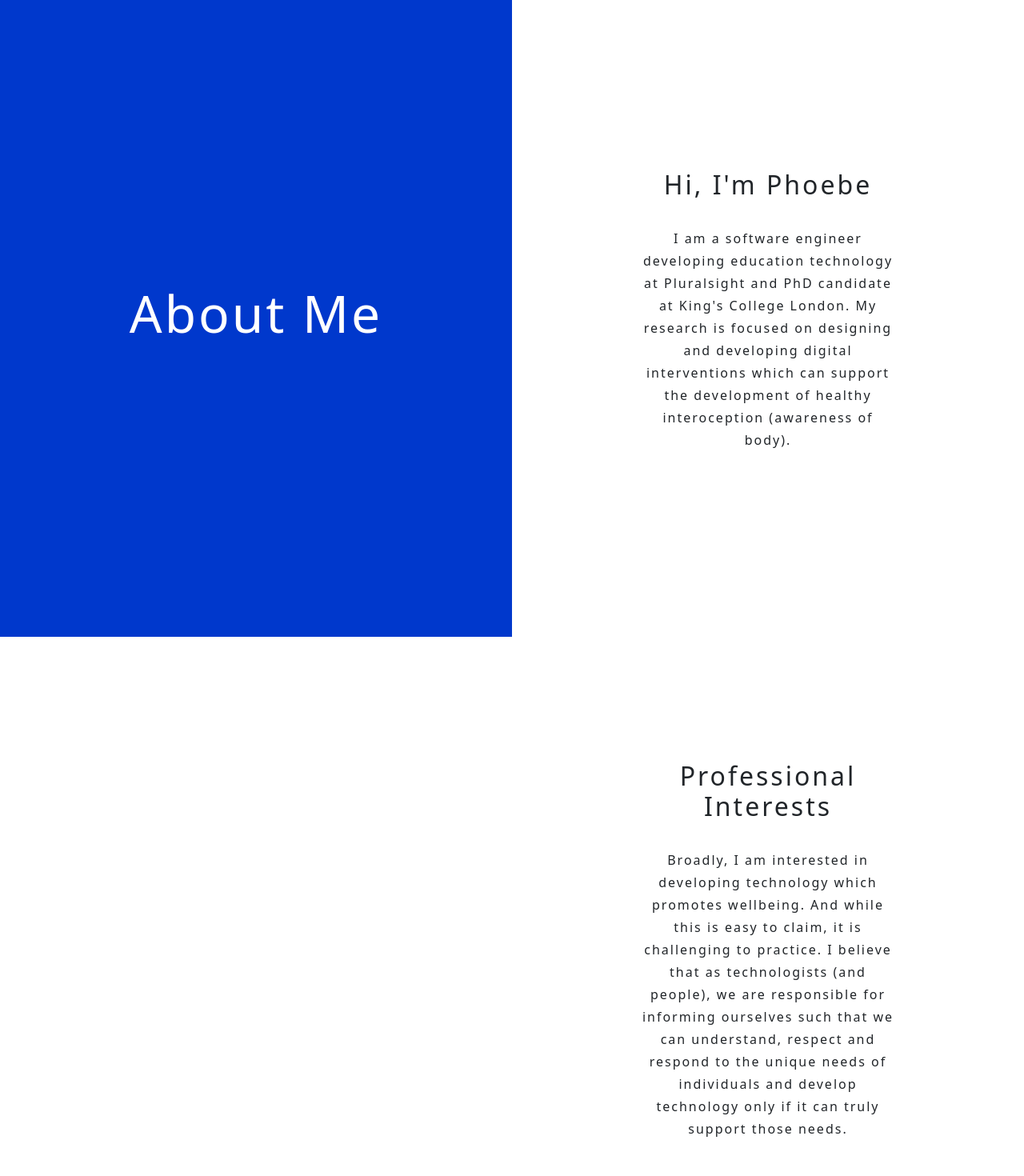
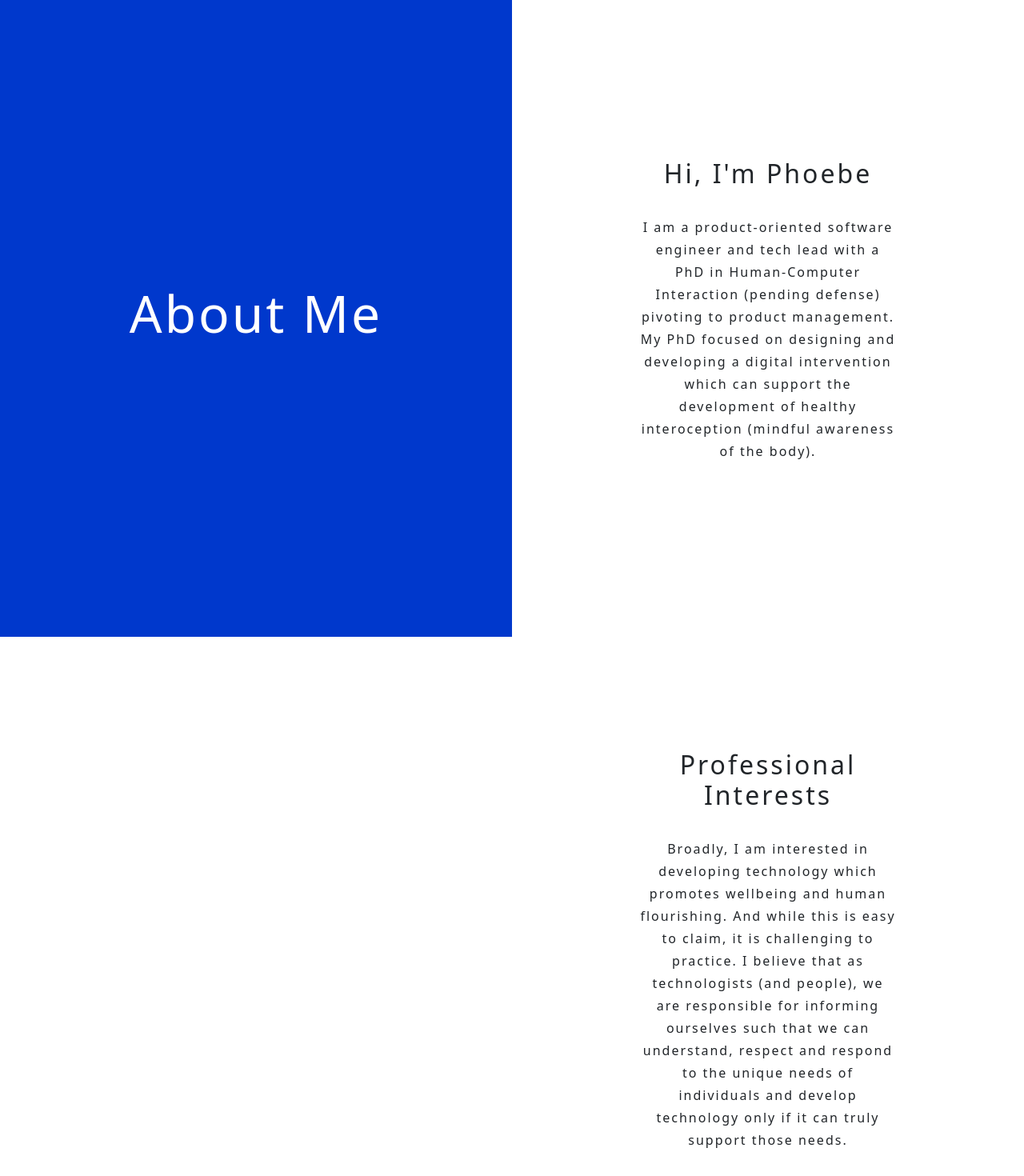
Before and after one commit to phoenixfire07/my-app, a React (Create React App) app: page / in a window 1280 px wide. Shown: the part 804-2274 px from the top of the page at 80% size. Built offline with nearby package versions, Linux system fonts and the light colour scheme.

Commit message:
Update about.js

```diff
--- a/src/data/about.js
+++ b/src/data/about.js
@@ -1,11 +1,11 @@
 export const aboutData = [
   {
     "title":"Hi, I'm Phoebe",
-    "blurb":"I am a software engineer developing education technology at Pluralsight and PhD candidate at King's College London. My research is focused on designing and developing digital interventions which can support the development of healthy interoception (awareness of body)."
+    "blurb":" I am a product-oriented software engineer and tech lead with a PhD in Human-Computer Interaction (pending defense) pivoting to product management. My PhD focused on designing and developing a digital intervention which can support the development of healthy interoception (mindful awareness of the body)."
   },
   {
     "title":"Professional Interests",
-    "blurb":"Broadly, I am interested in developing technology which promotes wellbeing. And while this is easy to claim, it is challenging to practice. I believe that as technologists (and people), we are responsible for informing ourselves such that we can understand, respect and respond to the unique needs of individuals and develop technology only if it can truly support those needs."
+    "blurb":"Broadly, I am interested in developing technology which promotes wellbeing and human flourishing. And while this is easy to claim, it is challenging to practice. I believe that as technologists (and people), we are responsible for informing ourselves such that we can understand, respect and respond to the unique needs of individuals and develop technology only if it can truly support those needs."
   },
   {
     "title":"Personal Interests",
```
